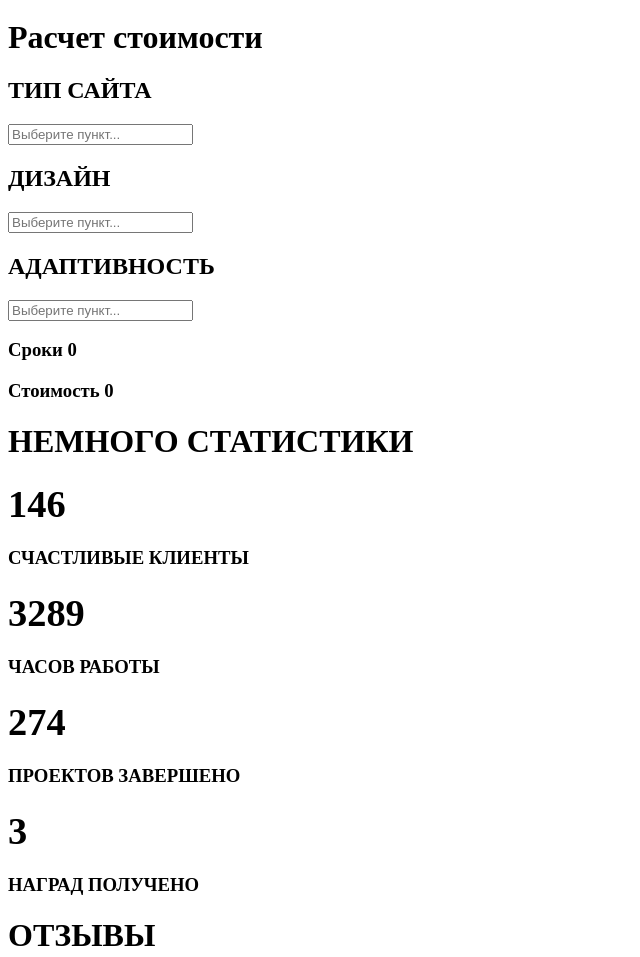
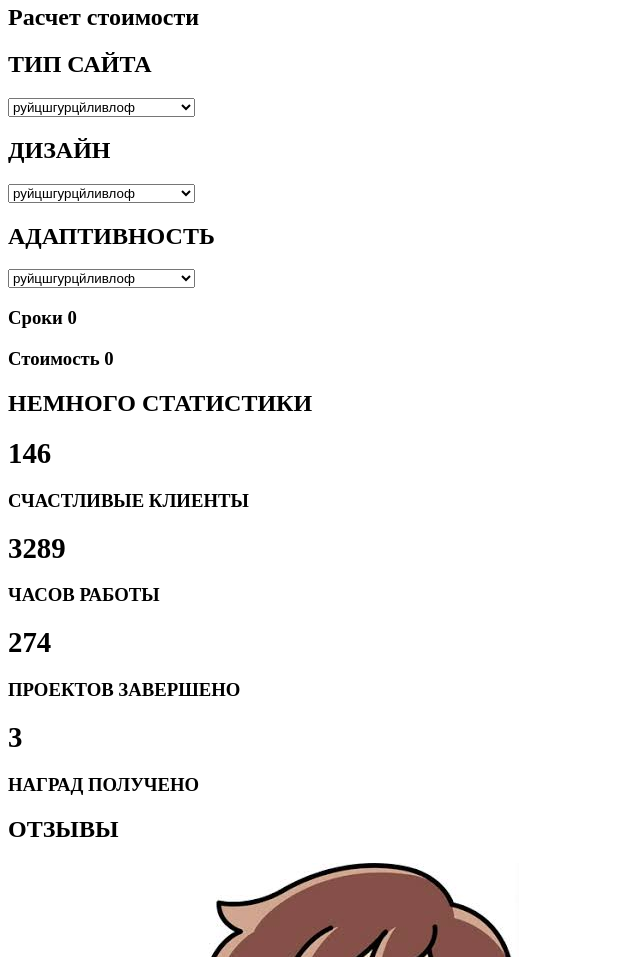
Before and after one commit to Egorka2121/Egorka2121.github.io, a plain HTML site: page src/index.html in a window 1280 px wide. Shown: the part 2413-3370 px from the top of the page, without its empty margins (0-640 px from the left). Drawn offline with Linux system fonts and the light colour scheme.

Commit message:
Исправил дз

```diff
--- a/src/index.html
+++ b/src/index.html
@@ -64,7 +64,7 @@
 
          <span>Lorem ipsum dolor sit amet, consectetur adipisicing elit. <br>Inventore perferendis sunt libero error eos quibusdam dolor <br>nam perspiciatis, esse, aperiam!</span>
 
-         <h1>КЕЙСЫ</h1>
+         <h2>КЕЙСЫ</h2>
 
          <p>Lorem ipsum dolor sit amet, consectetur adipisicing elit. Similique ut maxime blanditiis, repudiandae necessitatibus non?</p>
 
@@ -82,56 +82,63 @@
 
          <p>Lorem ipsum dolor sit amet, consectetur adipisicing elit. Impedit perspiciatis, <br>tempore rem explicabo. Blanditiis odit libero quasi quo, alias omnis reprehenderit <br>recusandae minus eos, praesentium architecto debitis nobis officia <br>possimus voluptate temporibus cumque, magnam nesciunt.</p>
 
-         <h1>Расчет стоимости</h1>
+         <h2>Расчет стоимости</h2>
 
          <h2>ТИП САЙТА</h2>
 
-         <form action="#">
+         <select name="list1" id="list">
 
-            <input type="text" name="text_input" placeholder="Выберите пункт...">
+          <option value="opt1">руйцшгурцйливлоф</option>
+          <option value="opt2">ырфвлофыврппфыврпо</option>
+          <option value="opt3">ырфвлофыврппфыврпо32</option>
 
-         </form>
+         </select>
+
 
          <h2>ДИЗАЙН</h2>
 
-          <form action="#">
+                 <select name="list1" id="list">
 
-            <input type="text" name="text_input" placeholder="Выберите пункт...">
+          <option value="opt1">руйцшгурцйливлоф</option>
+          <option value="opt2">ырфвлофыврппфыврпо</option>
+          <option value="opt3">ырфвлофыврппфыврпо32</option>
 
-         </form>
+         </select>
 
           <h2>АДАПТИВНОСТЬ</h2>
 
-          <form action="#">
+                <select name="list1" id="list">
 
-            <input type="text" name="text_input" placeholder="Выберите пункт...">
+          <option value="opt1">руйцшгурцйливлоф</option>
+          <option value="opt2">ырфвлофыврппфыврпо</option>
+          <option value="opt3">ырфвлофыврппфыврпо32</option>
 
-         </form>
+         </select>
 
          <h3>Сроки 0</h3>
 
          <h3>Стоимость 0</h3>
 
-         <h1>НЕМНОГО СТАТИСТИКИ</h1>
+         <h2>НЕМНОГО СТАТИСТИКИ</h2>
 
-         <h1><big>146</big></h1>
+         <h2><big>146</big></h2>
 
          <h3>СЧАСТЛИВЫЕ КЛИЕНТЫ</h3>
 
-         <h1><big>3289</big></h1>
+         <h2><big>3289</big></h2>
 
          <h3>ЧАСОВ РАБОТЫ</h3>
 
-         <h1><big>274</big></h1>
+         <h2><big>274</big></h2>
 
          <h3>ПРОЕКТОВ ЗАВЕРШЕНО</h3>
 
-         <h1><big>3</big></h1>
+         <h2><big>3</big></h2>
 
           <h3>НАГРАД ПОЛУЧЕНО</h3>
 
 
-         <h1>ОТЗЫВЫ</h1>
+         <h2>ОТЗЫВЫ</h2>
 
          <img src="img/20200322234343a7a.jpeg" alt="">
 
@@ -139,7 +146,7 @@
 
          <span><b>Евгений</b>,Директор завода</span>
 
-         <h1>МОИ КОНТАКТЫ</h1>
+         <h2>МОИ КОНТАКТЫ</h2>
 
          <p>Lorem ipsum dolor sit amet, consectetur adipisicing elit. Deleniti, cum</p>
 
@@ -152,9 +159,7 @@
 
             <input type="text" name="text_input" placeholder="Email">
 
-
-            <input type="text" name="text_input" placeholder="Сообщение">
-
+            <textarea name="name1" id="1" cols="30" rows="10"></textarea>
 
             <input type="submit" value="Отправить">
 
```
